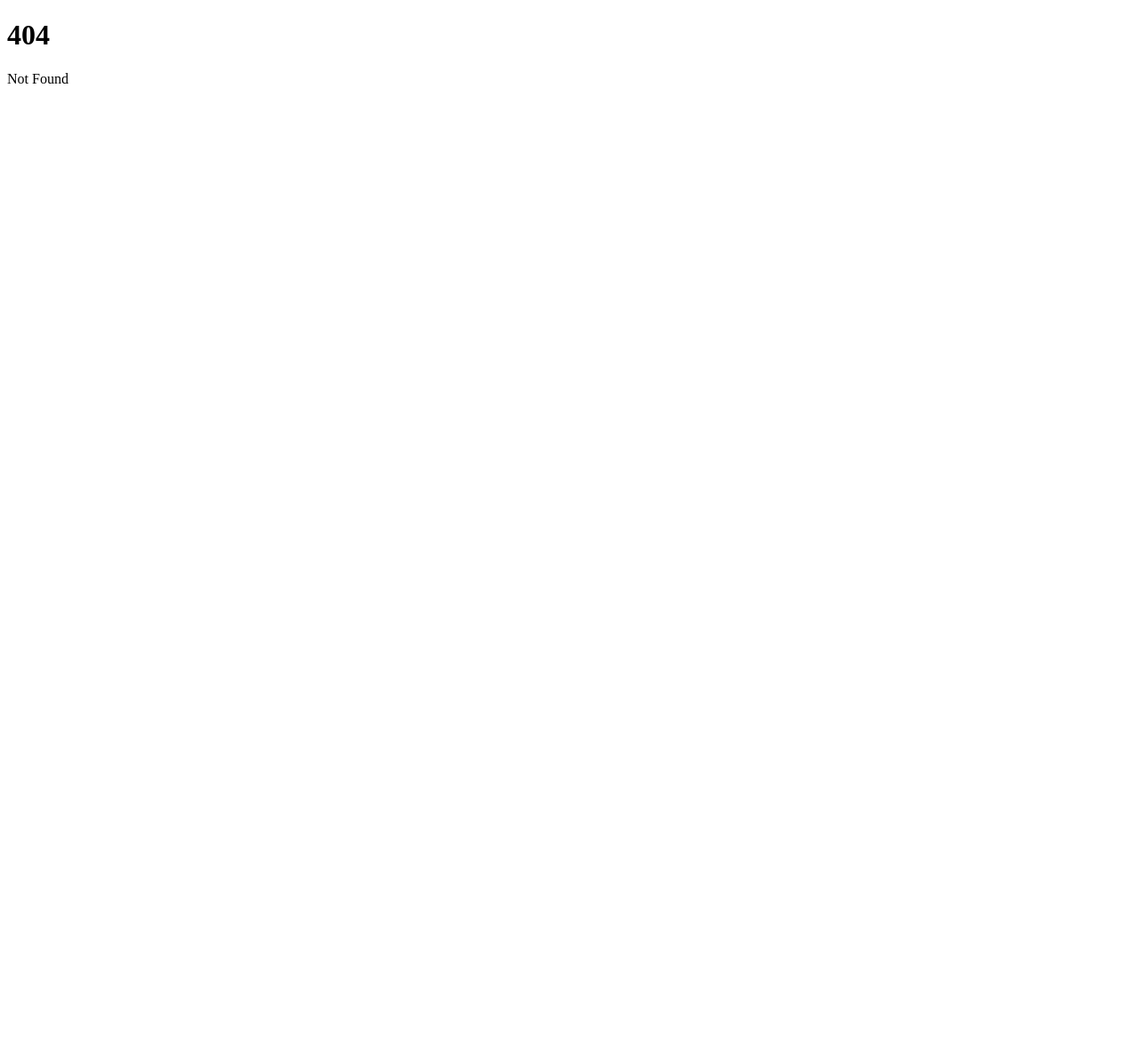
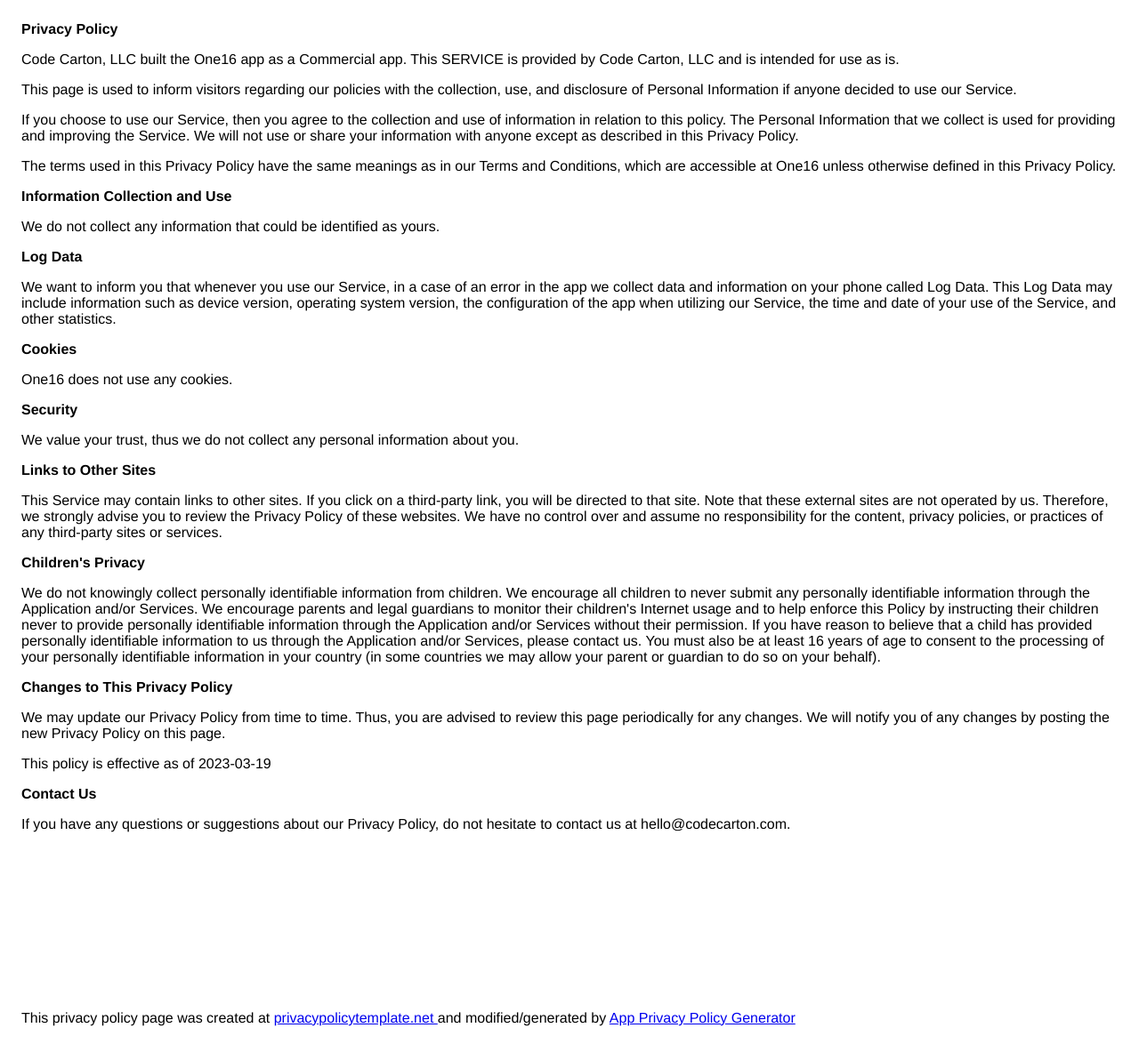
Before and after one commit to codecarton/codecarton.com, a SvelteKit app: page /one16/privacy in a window 1280 px wide. Before the commit this address had no page. Shown: the whole page at 89% size. Before the commit the page ends 800 px from the top, so only its background shows below. Built offline with nearby package versions, Linux system fonts and the light colour scheme.

Commit message:
updates for app store review

```diff
--- /dev/null
+++ b/src/routes/one16/+page.svelte
@@ -0,0 +1,72 @@
+<svelte:head>
+	<title>One16 by Code Carton</title>
+</svelte:head>
+<header>
+	<img src="/code-carton-logo.svg" alt="Code Carton Logo" />
+	<nav>
+		<a href="https://twitter.com/codecarton" rel="norefferr">Twitter</a>
+		<a href="mailto:hello@codecarton.com">Email</a>
+	</nav>
+</header>
+
+<div>
+	<img src="/iPhone.png" alt="Screnshot of Fractions iOS App on an iPhone 14 Pro" width="300px" />
+	<br />
+	<h2>One16</h2>
+	<p style="color: white; font-family: sans-serif;">
+		A fractional calculator designed for woodworkers and other makers.
+	</p>
+	<!-- <a href="https://fractionsapp.com" style="color: #D447F0;">Sign up for beta waiting list</a> -->
+
+	<a href="one16/privacy" style="color: #777;margin-top: 100px;display: block;" target="_blank"
+		>Privacy Policy</a
+	>
+</div>
+
+<style>
+	:global(body) {
+		background-color: #1f1f1f;
+		padding: 20px;
+		text-align: center;
+		display: block;
+		margin: 0 auto;
+	}
+
+	h2 {
+		font-family: system-ui, -apple-system, BlinkMacSystemFont, 'Segoe UI', Roboto, Oxygen, Ubuntu,
+			Cantarell, 'Open Sans', 'Helvetica Neue', sans-serif;
+		font-weight: 600;
+		color: white;
+		font-size: 60px;
+	}
+
+	p {
+		font-family: system-ui, -apple-system, BlinkMacSystemFont, 'Segoe UI', Roboto, Oxygen, Ubuntu,
+			Cantarell, 'Open Sans', 'Helvetica Neue', sans-serif;
+		color: white;
+		font-size: 20px;
+	}
+
+	a {
+		color: white;
+		font-family: Arial, Helvetica, sans-serif;
+		text-decoration: none;
+	}
+
+	a:hover {
+		font-weight: 600;
+	}
+
+	nav {
+		margin-top: 10px;
+		margin-bottom: 10px;
+	}
+
+	nav a {
+		margin: 0 15px;
+	}
+
+	div img {
+		margin-top: 10px;
+	}
+</style>
--- /dev/null
+++ b/src/routes/one16/privacy/+page.svelte
@@ -0,0 +1,93 @@
+<svelte:head>
+	<meta charset="utf-8" />
+	<meta name="viewport" content="width=device-width" />
+	<title>Privacy Policy</title>
+	<style>
+		body {
+			font-family: 'Helvetica Neue', Helvetica, Arial, sans-serif;
+			padding: 1em;
+		}
+	</style>
+</svelte:head>
+<strong>Privacy Policy</strong>
+<p>
+	Code Carton, LLC built the One16 app as a Commercial app. This SERVICE is provided by Code Carton,
+	LLC and is intended for use as is.
+</p>
+<p>
+	This page is used to inform visitors regarding our policies with the collection, use, and
+	disclosure of Personal Information if anyone decided to use our Service.
+</p>
+<p>
+	If you choose to use our Service, then you agree to the collection and use of information in
+	relation to this policy. The Personal Information that we collect is used for providing and
+	improving the Service. We will not use or share your information with anyone except as described
+	in this Privacy Policy.
+</p>
+<p>
+	The terms used in this Privacy Policy have the same meanings as in our Terms and Conditions, which
+	are accessible at One16 unless otherwise defined in this Privacy Policy.
+</p>
+<p><strong>Information Collection and Use</strong></p>
+<p>We do not collect any information that could be identified as yours.</p>
+<!---->
+<p><strong>Log Data</strong></p>
+<p>
+	We want to inform you that whenever you use our Service, in a case of an error in the app we
+	collect data and information on your phone called Log Data. This Log Data may include information
+	such as device version, operating system version, the configuration of the app when utilizing our
+	Service, the time and date of your use of the Service, and other statistics.
+</p>
+<p><strong>Cookies</strong></p>
+<p>One16 does not use any cookies.</p>
+
+<p><strong>Security</strong></p>
+<p>We value your trust, thus we do not collect any personal information about you.</p>
+<p><strong>Links to Other Sites</strong></p>
+<p>
+	This Service may contain links to other sites. If you click on a third-party link, you will be
+	directed to that site. Note that these external sites are not operated by us. Therefore, we
+	strongly advise you to review the Privacy Policy of these websites. We have no control over and
+	assume no responsibility for the content, privacy policies, or practices of any third-party sites
+	or services.
+</p>
+<p><strong>Children's Privacy</strong></p>
+<!---->
+<div>
+	<p>
+		We do not knowingly collect personally identifiable information from children. We encourage all
+		children to never submit any personally identifiable information through the Application and/or
+		Services. We encourage parents and legal guardians to monitor their children's Internet usage
+		and to help enforce this Policy by instructing their children never to provide personally
+		identifiable information through the Application and/or Services without their permission. If
+		you have reason to believe that a child has provided personally identifiable information to us
+		through the Application and/or Services, please contact us. You must also be at least 16 years
+		of age to consent to the processing of your personally identifiable information in your country
+		(in some countries we may allow your parent or guardian to do so on your behalf).
+	</p>
+</div>
+<p><strong>Changes to This Privacy Policy</strong></p>
+<p>
+	We may update our Privacy Policy from time to time. Thus, you are advised to review this page
+	periodically for any changes. We will notify you of any changes by posting the new Privacy Policy
+	on this page.
+</p>
+<p>This policy is effective as of 2023-03-19</p>
+<p><strong>Contact Us</strong></p>
+<p>
+	If you have any questions or suggestions about our Privacy Policy, do not hesitate to contact us
+	at hello@codecarton.com.
+</p>
+<p style="margin-top: 200px;">
+	This privacy policy page was created at <a
+		href="https://privacypolicytemplate.net"
+		target="_blank"
+		rel="noopener noreferrer"
+		>privacypolicytemplate.net
+	</a>and modified/generated by
+	<a
+		href="https://app-privacy-policy-generator.nisrulz.com/"
+		target="_blank"
+		rel="noopener noreferrer">App Privacy Policy Generator</a
+	>
+</p>
```
Also changed, not shown: src/routes/+page.server.ts (added, +7 -0 lines), static/iPhone.png (added).
